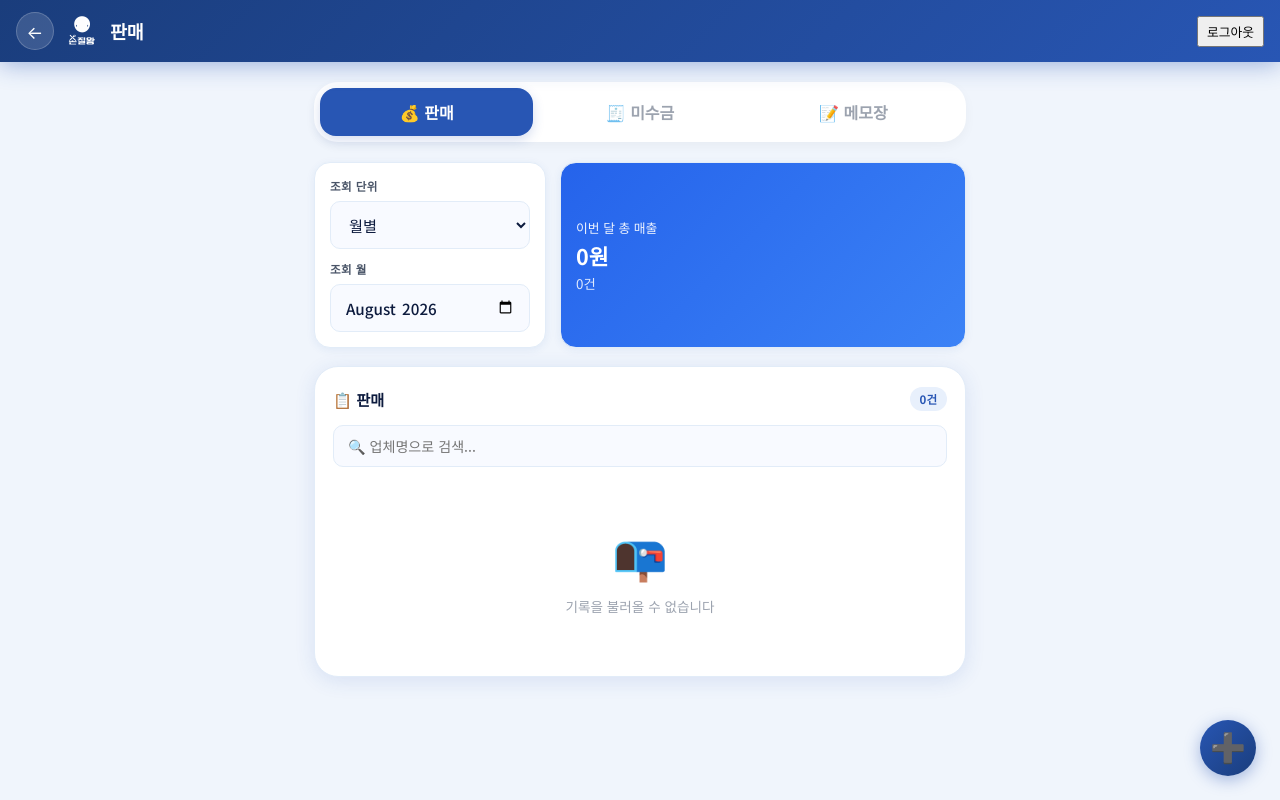
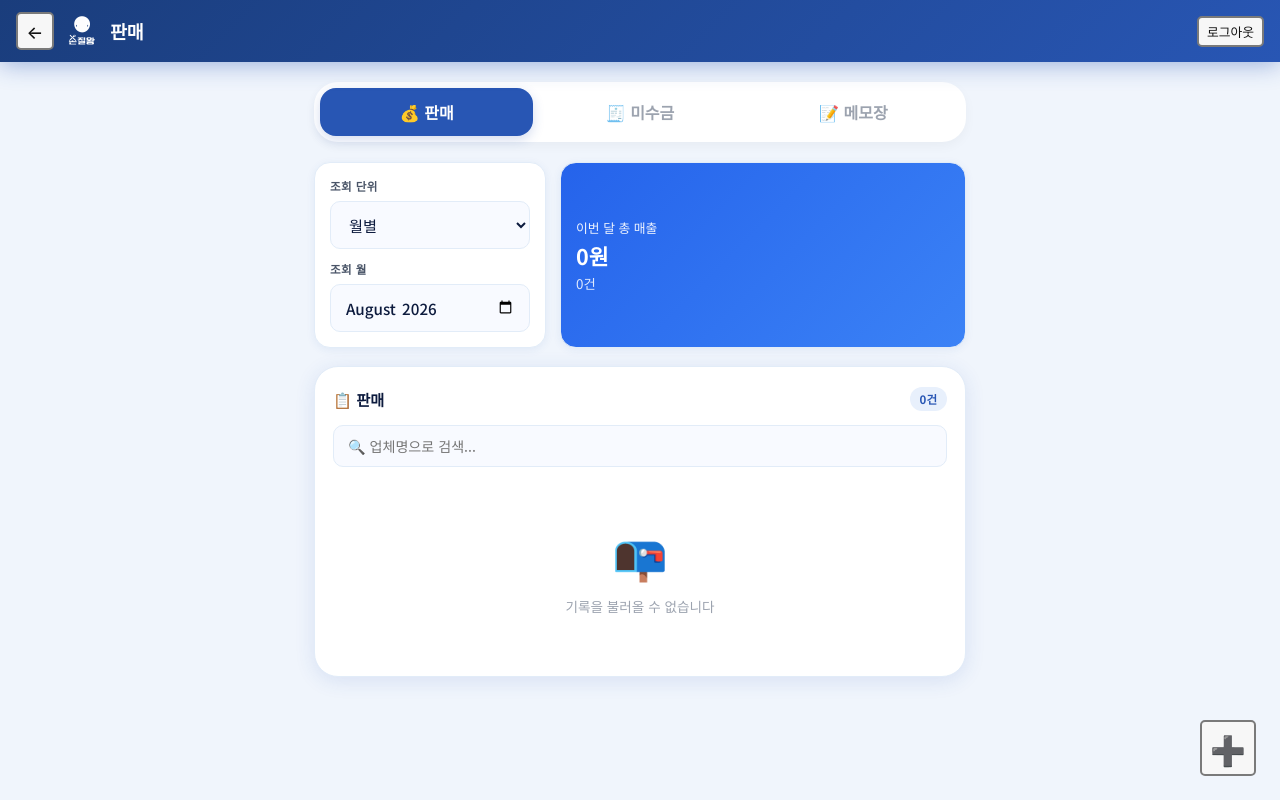
Before and after one commit to gguma109/sonzilking, a website: page sales.html in a window 1280 px wide. Drawn offline with Linux system fonts and the light colour scheme; no server answers; sample sign-in values are in the browser's storage.

Commit message:
?? ??? ?? ??? ??

```diff
--- a/css/style.css
+++ b/css/style.css
@@ -701,6 +701,42 @@ body {
 .statement-modal-actions .btn-pay, .statement-modal-actions .btn-save { width: auto; padding: 10px 18px; }
 .statement-text-card pre { margin-top: 12px; padding: 16px; border: 1px solid var(--border); border-radius: 10px; background: #f8fafc; color: #334155; font: 0.84rem/1.65 'Noto Sans KR', sans-serif; white-space: pre-wrap; overflow-wrap: anywhere; }
 
+/* Inner-page button system: simple neutral outlined controls */
+body:not(.main-body) button,
+body:not(.main-body) .btn-back {
+  background: #f7f7f7 !important;
+  color: #111111 !important;
+  border: 2px solid #7a7a7a !important;
+  border-radius: 5px !important;
+  box-shadow: none !important;
+  font-family: inherit;
+  font-weight: 500;
+  text-shadow: none !important;
+  transition: background-color 0.15s ease, border-color 0.15s ease !important;
+}
+
+body:not(.main-body) button:hover,
+body:not(.main-body) .btn-back:hover {
+  background: #ededed !important;
+  border-color: #4f4f4f !important;
+  color: #000000 !important;
+  transform: none !important;
+  box-shadow: none !important;
+}
+
+body:not(.main-body) button:active,
+body:not(.main-body) .btn-back:active {
+  background: #e2e2e2 !important;
+  transform: none !important;
+}
+
+body:not(.main-body) button:disabled {
+  background: #eeeeee !important;
+  color: #999999 !important;
+  border-color: #b8b8b8 !important;
+  opacity: 0.75;
+}
+
 @media (max-width: 520px) {
   .monthly-summary-card { grid-template-columns: 1fr; }
   .statement-modal { padding: 8px; }
```
